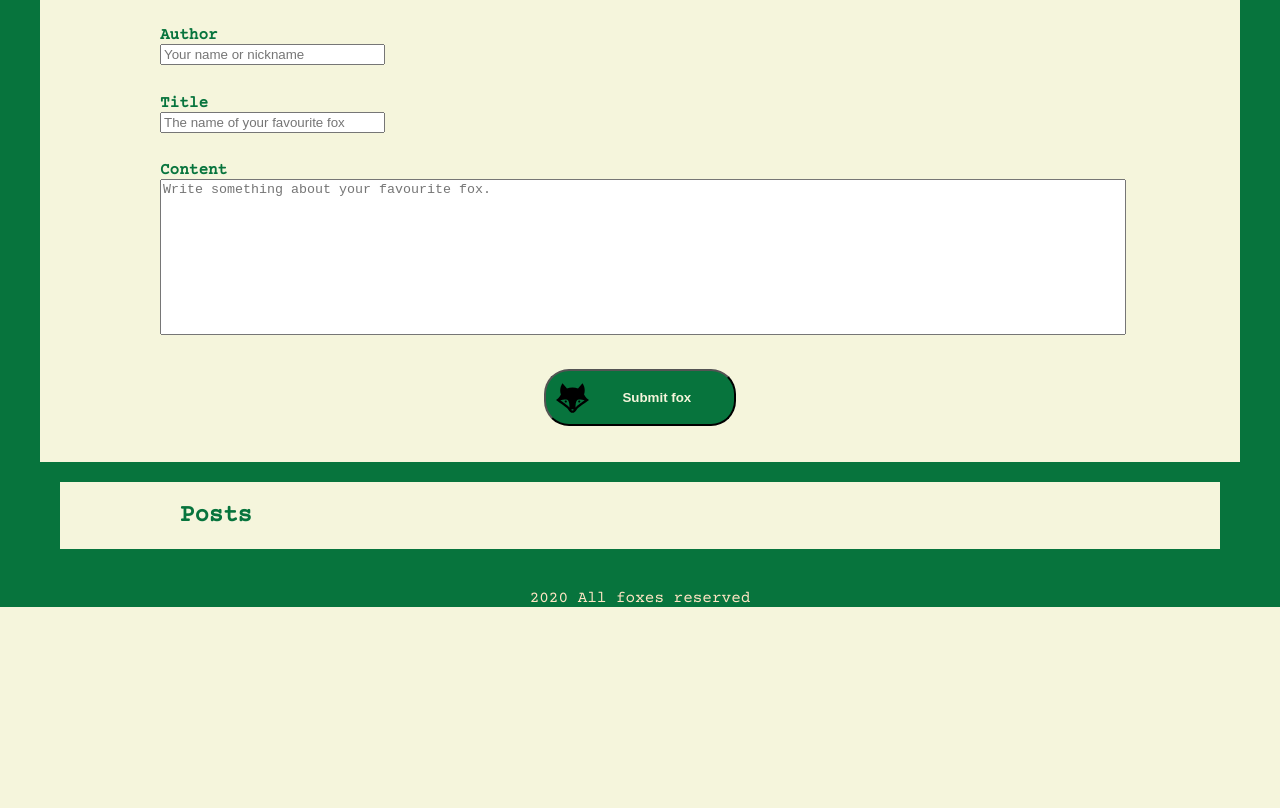
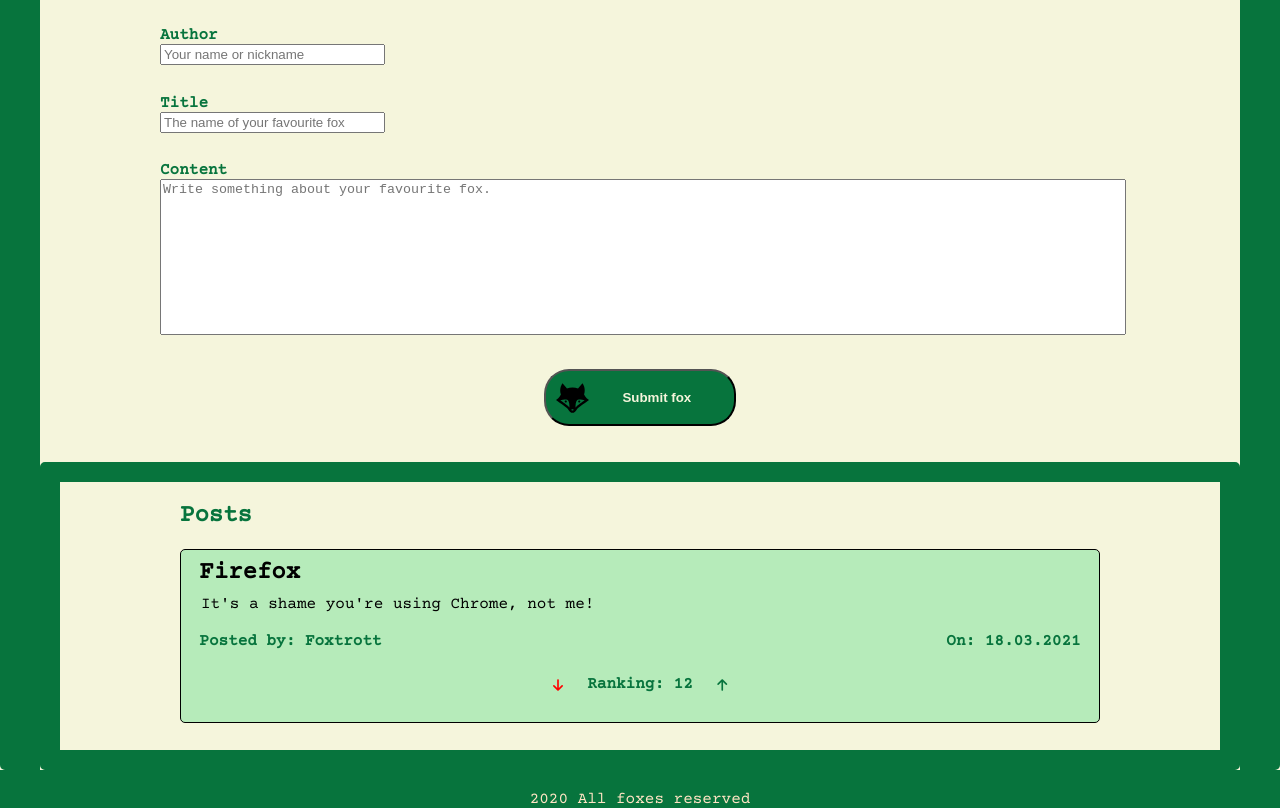
Before and after one commit to Flomm/foxBlog, a website with bundled scripts: page index.html in a window 1280 px wide. Shown: the part 90-898 px from the top of the page. Before the commit the page ends 800 px from the top, so only its background shows below. Built offline with nearby package versions, Linux system fonts and the light colour scheme; files whose address does not match are found by name.

Commit message:
Add visuality to ranking buttons

```diff
--- a/assets/blog-styles.css
+++ b/assets/blog-styles.css
@@ -24,11 +24,16 @@ header {
   overflow: hidden;
 }
 
+button {
+  outline: none;
+}
+
 .border-sides {
   border-left-color: rgb(7, 116, 61);
   border-right-color: rgb(7, 116, 61);
   border-left-style: solid;
   border-right-style: solid;
+  border-radius: 5px;
   border-width: 40px;
 }
 
@@ -36,6 +41,7 @@ header {
   padding-top: 60px;
   padding-left: 10%;
   padding-right: 10%;
+  border-radius: 5px;
 }
 
 .add-post-title {
@@ -92,7 +98,6 @@ textarea {
   cursor: pointer;
   width: 20%;
   height: 5%;
-  outline: none;
   border-radius: 25px;
   background-color: rgb(7, 116, 61);
   color: beige;
@@ -134,6 +139,7 @@ textarea {
   margin-top: 3%;
   padding-left: 10%;
   padding-right: 10%;
+  border-radius: 5px;
 }
 
 .posted-main h2 {
@@ -141,6 +147,7 @@ textarea {
 }
 
 .posted-slot {
+  border-radius: 5px;
   border-width: 1px;
   border-style: solid;
   margin-bottom: 3%;
@@ -174,6 +181,33 @@ textarea {
   flex-wrap: wrap;
 }
 
+.likebar {
+  width: 100%;
+  display: flex;
+  justify-content: center;
+}
+
+.likebar p {
+  font-weight: bolder;
+  color: rgb(7, 116, 61);
+}
+
+.likebar button {
+  cursor: pointer;
+  border-radius: 2px;
+  background-color: rgb(182, 235, 186);
+  border: none;
+  margin: 2%;
+  color: rgb(7, 116, 61);
+}
+.likebar button:nth-child(1) {
+  color: red;
+}
+
+.likebar button:active {
+  opacity: 0.6;
+}
+
 footer {
   height: 5%;
   width: 100%;
--- a/index.html
+++ b/index.html
@@ -8,6 +8,7 @@
     <link href="https://fonts.googleapis.com/css2?family=Courier+Prime&display=swap" rel="stylesheet" />
     <title>The Fox blog</title>
     <link rel="icon" href="./assets/fox.svg" type="image/x-icon" />
+    <script src="https://kit.fontawesome.com/4ecf49da3e.js" crossorigin="anonymous"></script>
   </head>
 
   <body>
@@ -87,6 +88,19 @@
       <!--posted part-->
       <div class="posted-main">
         <h2>Posts</h2>
+        <div class="posted-slot">
+          <div class="posted-title">Firefox</div>
+          <div class="posted-content">It's a shame you're using Chrome, not me!</div>
+          <div class="posted-misc">
+            <div class="posted-author">Posted by: Foxtrott</div>
+            <div class="posted-date">On: 18.03.2021</div>
+          </div>
+          <div class="likebar">
+            <button><i class="fas fa-arrow-down"></i></button>
+            <p>Ranking: 12</p>
+            <button><i class="fas fa-arrow-up"></i></button>
+          </div>
+        </div>
       </div>
     </div>
     <footer>
```
